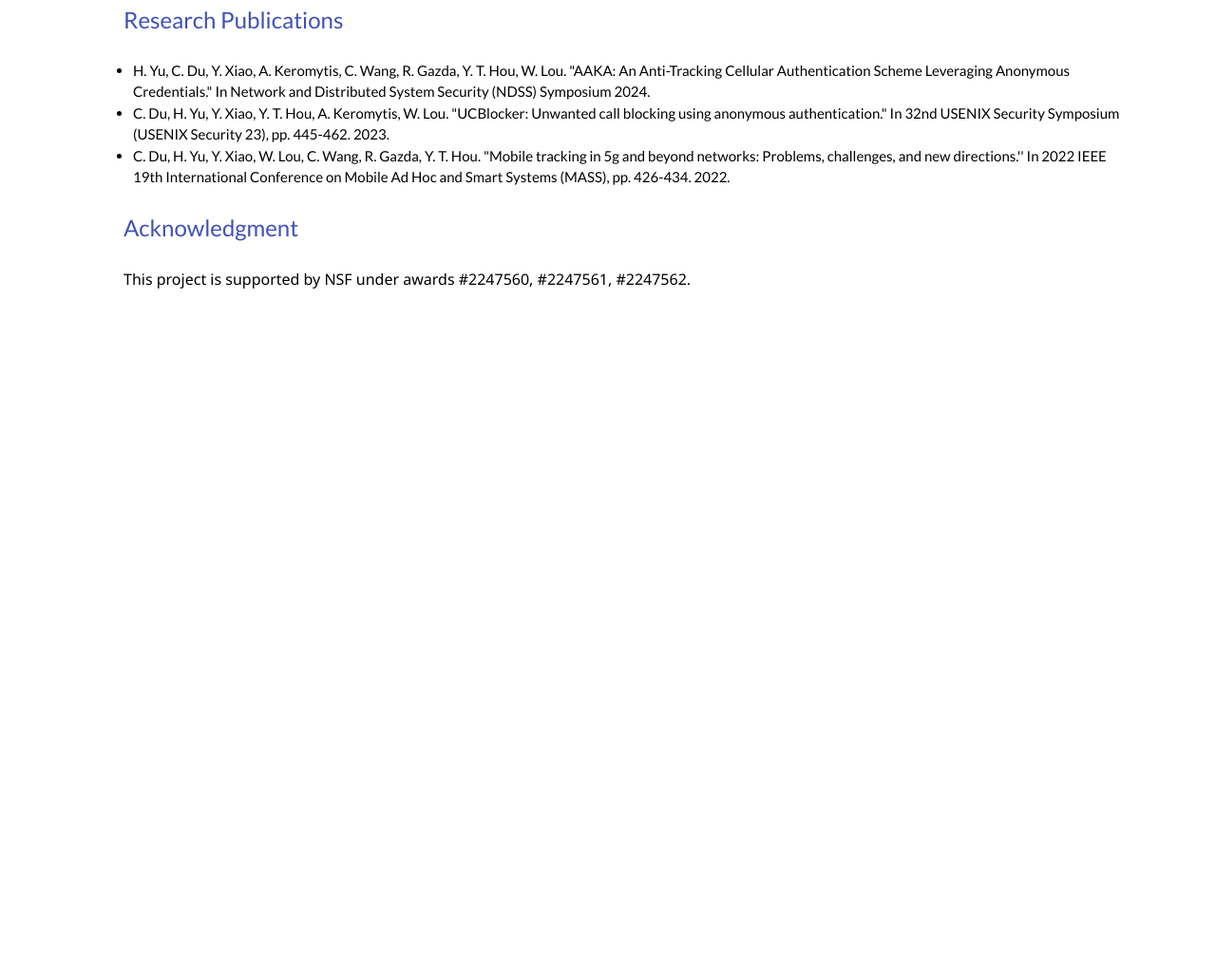
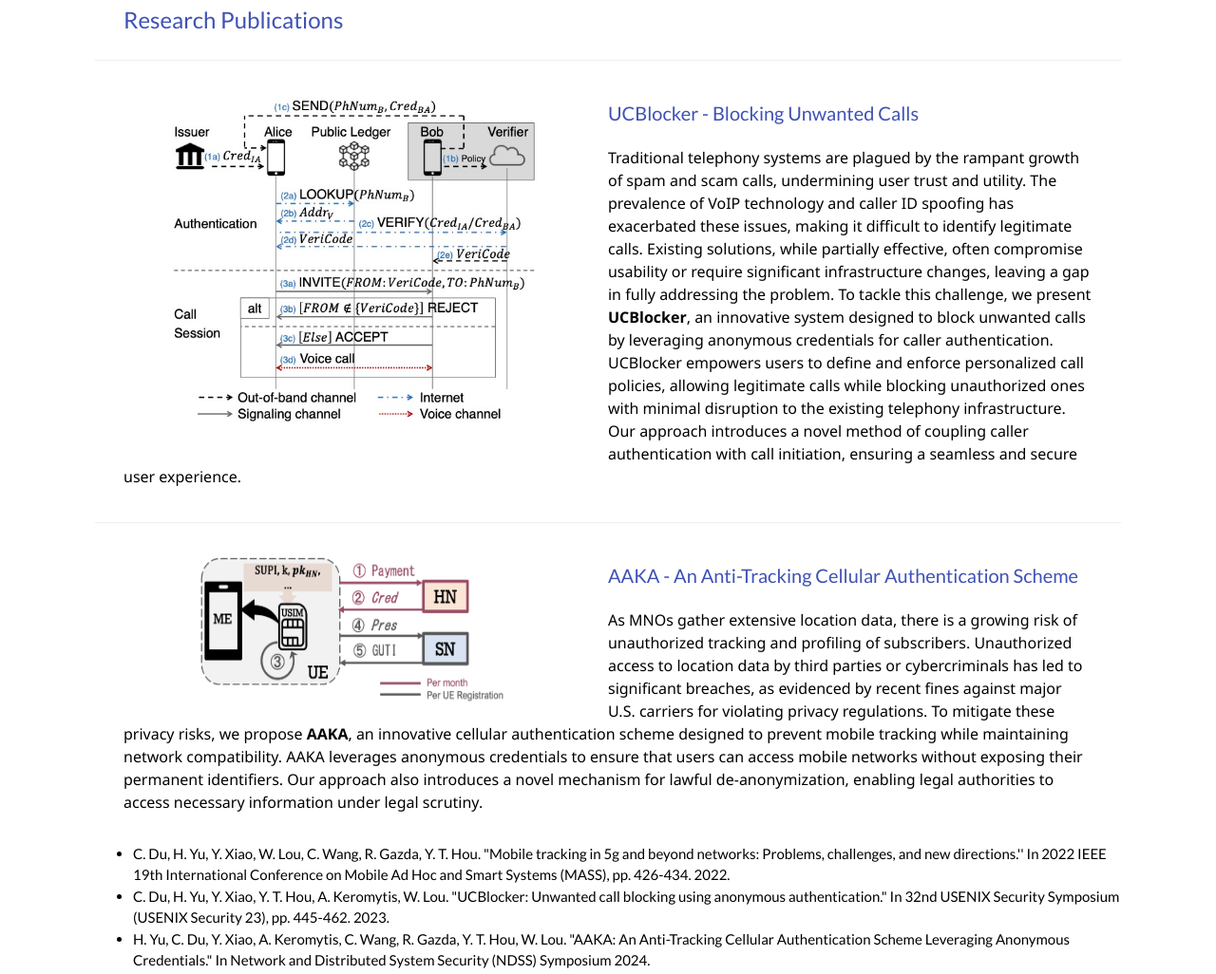
Before and after one commit to aakaproj/aakaproj.github.io, a plain HTML site: page index.html in a window 1280 px wide. Shown: the part 1161-2187 px from the top of the page at 95% size. Before the commit the page ends 1547 px from the top, so only its background shows below. Drawn offline with nearby package versions, Linux system fonts and the light colour scheme.

Commit message:
add paper description

```diff
--- a/index.html
+++ b/index.html
@@ -89,15 +89,65 @@
     </p></h6>
 
     <h3><p class="pmargin w3-text-indigo">Research Publications</p></h4>
-     <ul>
-        <li>H. Yu, C. Du, Y. Xiao, A. Keromytis, C. Wang, R. Gazda, Y. T. Hou, W. Lou. "AAKA: An Anti-Tracking Cellular Authentication
-            Scheme Leveraging Anonymous Credentials." In Network and Distributed System Security (NDSS) Symposium 2024.</li>
-        <li>C. Du, H. Yu, Y. Xiao, Y. T. Hou, A. Keromytis, W. Lou. "UCBlocker: Unwanted call blocking using anonymous
-            authentication." In 32nd USENIX Security Symposium (USENIX Security 23), pp. 445-462. 2023.</li>
-        <li>C. Du, H. Yu, Y. Xiao, W. Lou, C. Wang, R. Gazda, Y. T. Hou. "Mobile tracking in 5g and beyond networks: Problems, challenges, and new directions.'' In 2022 IEEE 19th International Conference on Mobile Ad Hoc and Smart Systems (MASS), pp. 426-434. 2022. </li>
-     </ul>
     <h6><p class="pmargin">
     </p></h6>
+    <!-- <div class="w3-content" style="max-width:1080px;margin-top:100px;margin-bottom:80px"> -->
+        <!--     <div class ='w3-center w3-padding-32'>
+                <span class="w3-xxlarge w3-center w3-bottombar w3-border-dark-grey w3-padding-16">Publications</span>
+            </div> -->
+            <hr>
+            <div class="w3-row">
+                <div class="w3-half">
+                <center>
+                    <p class="pmargin">
+                    <img class="w3-center" src="ucblocker.jpg" style="width:390px; height:220; " align="middle">
+                    </p>
+                </center>
+                </div>
+
+                <div class="longColumn">
+                    <h4><p class="pmargin w3-text-indigo">
+                    UCBlocker - Blocking Unwanted Calls
+                    </p></h4>
+                    <h6><p class="pmargin">
+                        Traditional telephony systems are plagued by the rampant growth of spam and scam calls, undermining user trust and utility. The prevalence of VoIP technology and caller ID spoofing has exacerbated these issues, making it difficult to identify legitimate calls. Existing solutions, while partially effective, often compromise usability or require significant infrastructure changes, leaving a gap in fully addressing the problem.
+                        To tackle this challenge, we present <strong>UCBlocker</strong>, an innovative system designed to block unwanted calls by leveraging anonymous credentials for caller authentication.
+                        UCBlocker empowers users to define and enforce personalized call policies, allowing legitimate calls while blocking unauthorized ones with minimal disruption to the existing telephony infrastructure.
+                        Our approach introduces a novel method of coupling caller authentication with call initiation, ensuring a seamless and secure user experience.
+                    </p></h6>
+                </div>
+            </div>
+            <hr>
+            <div class="w3-row">
+                <div class="w3-half">
+                <center>
+                    <p class="pmargin">
+                    <img class="w3-center" src="aaka.png" style="width:350px; height:160px; " align="middle">
+                    </p>
+                </center>
+                </div>
+                <div class="longColumn">
+                    <h4><p class="pmargin w3-text-indigo">
+                    AAKA - An Anti-Tracking Cellular Authentication Scheme
+                    </p></h4>
+                    <h6><p class="pmargin">
+                        As MNOs gather extensive location data, there is a growing risk of unauthorized tracking and profiling of subscribers. Unauthorized access to location data by third parties or cybercriminals has led to significant breaches, as evidenced by recent fines against major U.S. carriers for violating privacy regulations.
+                        To mitigate these privacy risks, we propose <strong>AAKA</strong>, an innovative cellular authentication scheme designed to prevent mobile tracking while maintaining network compatibility. AAKA leverages anonymous credentials to ensure that users can access mobile networks without exposing their permanent identifiers.
+                        Our approach also introduces a novel mechanism for lawful de-anonymization,
+                        enabling legal authorities to access necessary information under legal scrutiny.
+                    </p></h6>
+                </center>
+                </div>
+            </div>
+            <ul>
+                <li>C. Du, H. Yu, Y. Xiao, W. Lou, C. Wang, R. Gazda, Y. T. Hou. "Mobile tracking in 5g and beyond networks: Problems, challenges, and new directions.'' In 2022 IEEE 19th International Conference on Mobile Ad Hoc and Smart Systems (MASS), pp. 426-434. 2022. </li>
+                <li>C. Du, H. Yu, Y. Xiao, Y. T. Hou, A. Keromytis, W. Lou. "UCBlocker: Unwanted call blocking using anonymous
+                    authentication." In 32nd USENIX Security Symposium (USENIX Security 23), pp. 445-462. 2023.</li>
+                 <li>H. Yu, C. Du, Y. Xiao, A. Keromytis, C. Wang, R. Gazda, Y. T. Hou, W. Lou. "AAKA: An Anti-Tracking Cellular Authentication
+                    Scheme Leveraging Anonymous Credentials." In Network and Distributed System Security (NDSS) Symposium 2024.</li>
+
+             </ul>
+
 
     <h3><p class="pmargin w3-text-indigo">Acknowledgment</p></h4>
     <h6><p class="pmargin">
```
Also changed, not shown: aaka.png (added), ucblocker.jpg (added), 1 other file.
